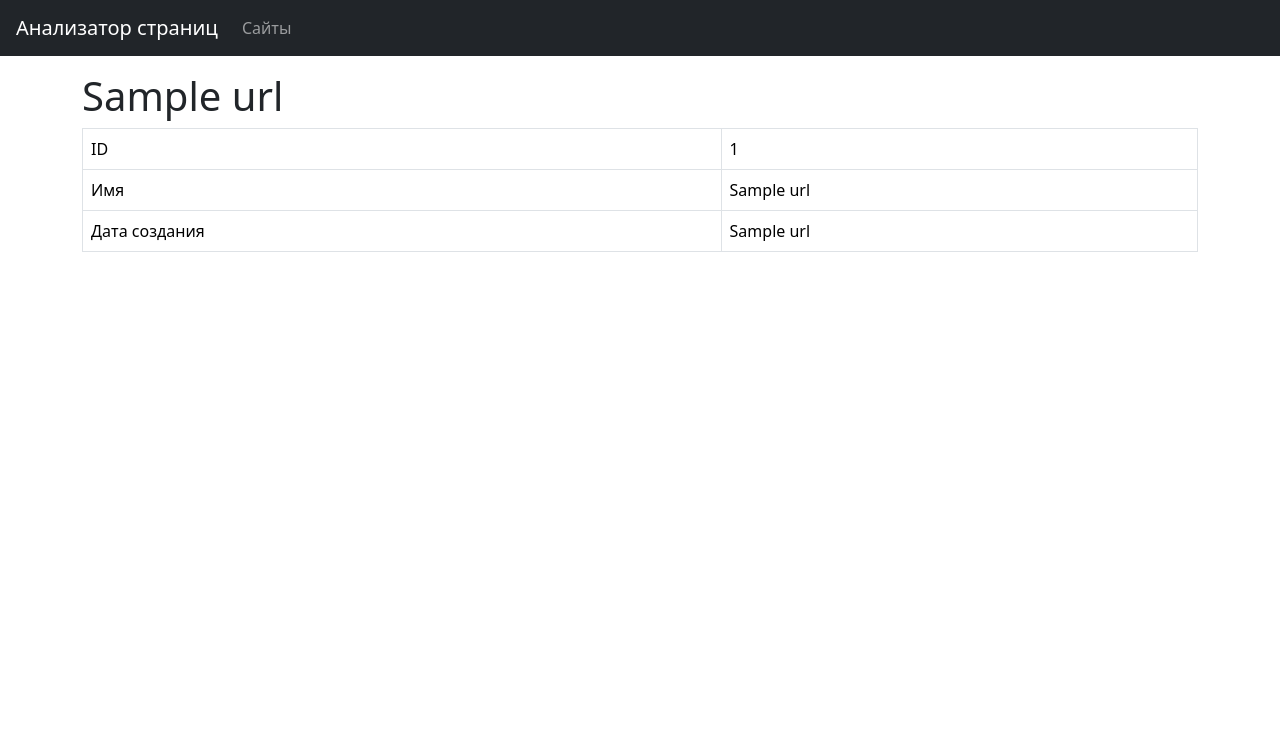
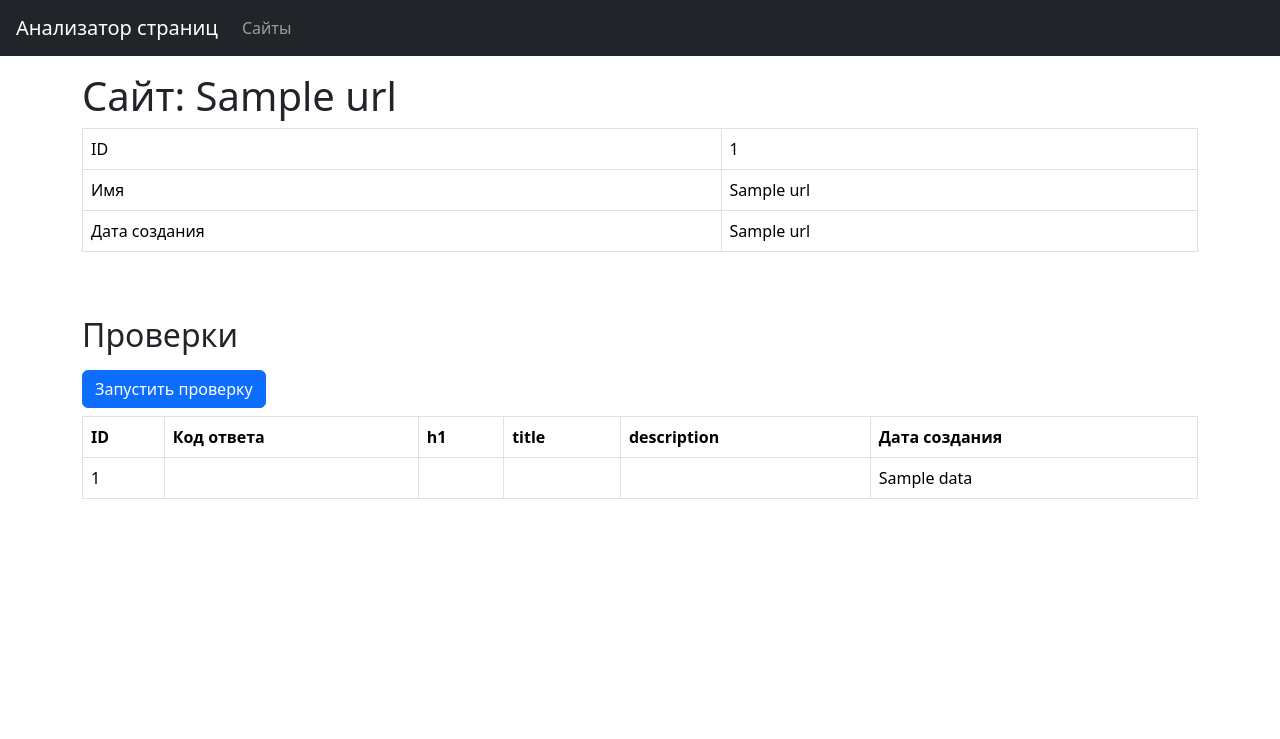
Before and after one commit to Rudich1988/page_analyzer_project, a Flask app: template page_analyzer/templates/get_url_data.html in a window 1280 px wide. Shown: the top 739 px of the page. Run offline with Flask 3, Linux system fonts and the light colour scheme; the template is opened without the code that fills it: most values are stand-ins (such as "Sample title", 1, 10 or a date in 2020); some libraries are stand-ins or nearby versions.

Commit message:
add 1st check logic

```diff
--- a/page_analyzer/app.py
+++ b/page_analyzer/app.py
@@ -1,4 +1,4 @@
-from flask import Flask, render_template, request, flash
+from flask import Flask, render_template, request, flash, redirect, url_for
 import validators
 import psycopg2
 import os
@@ -73,6 +73,24 @@ def get_url_data(id):
     cur = conn.cursor()
     cur.execute(f"SELECT * FROM urls WHERE id = {id}")
     result = cur.fetchall()
+    print(result[0][2])
+    cur.execute(f"SELECT id, created_at FROM url_checks WHERE url_id={id} ORDER BY id DESC;")
+    checks_website_data = cur.fetchall()
+    print(checks_website_data)
     cur.close()
     conn.close()
-    return render_template('/get_url_data.html', url=result)
+    return render_template('/get_url_data.html',
+                           url=result, check_data=checks_website_data)
+
+
+@app.route('/urls/<id>/checks', methods=['POST'])
+def check_url(id):
+    conn = psycopg2.connect(DATABASE_URL)
+    cur = conn.cursor()
+    create_date = date.today()
+    cur.execute("INSERT INTO url_checks (url_id, created_at) VALUES (%s, %s)", (id, create_date))
+    conn.commit()
+    cur.close()
+    conn.close()
+    flash('Страница успешно проверена', 'success')
+    return redirect(url_for('get_url_data', id=id))
--- a/page_analyzer/templates/get_url_data.html
+++ b/page_analyzer/templates/get_url_data.html
@@ -14,7 +14,7 @@
     {% endif %}
   {% endfor %}
   <div class="container-lg mt-3">
-    <h1>{{ url[0][1] }}</h1>
+    <h1>Сайт: {{ url[0][1] }}</h1>
     <div class="table-responsive">
       <table class="table table-bordered table-hover text-nowrap" data-test="url">
         <tbody>
@@ -34,8 +34,8 @@
       </table>
     </div>
 
-    <!--<h2 class="mt-5 mb-3">Проверки</h2>
-    <form method="post" action="/urls/1/checks">
+    <h2 class="mt-5 mb-3">Проверки</h2>
+    <form method="post" action="{{ url_for('check_url', id=url[0][0]) }}">
     <input type="submit" class="btn btn-primary" value="Запустить проверку">
     </form>
 
@@ -51,12 +51,19 @@
         <th>Дата создания</th>
       </tr>
     </thead>
-      <tbody>
-
-    </tbody>
+    {% if check_data %}
+      {% for data in check_data %}
+        <tbody>
+          <td>{{ data[0] }}</td>
+          <td></td>
+          <td></td>
+          <td></td>
+          <td></td>
+          <td>{{ data[1] }}</td>
+        </tbody>
+      {% endfor %}
+    {% endif %}
     </table>
-  </div>-->
-
   </div>
 </main>
 {% endblock %}
```
Also changed, not shown: 1 other file.
